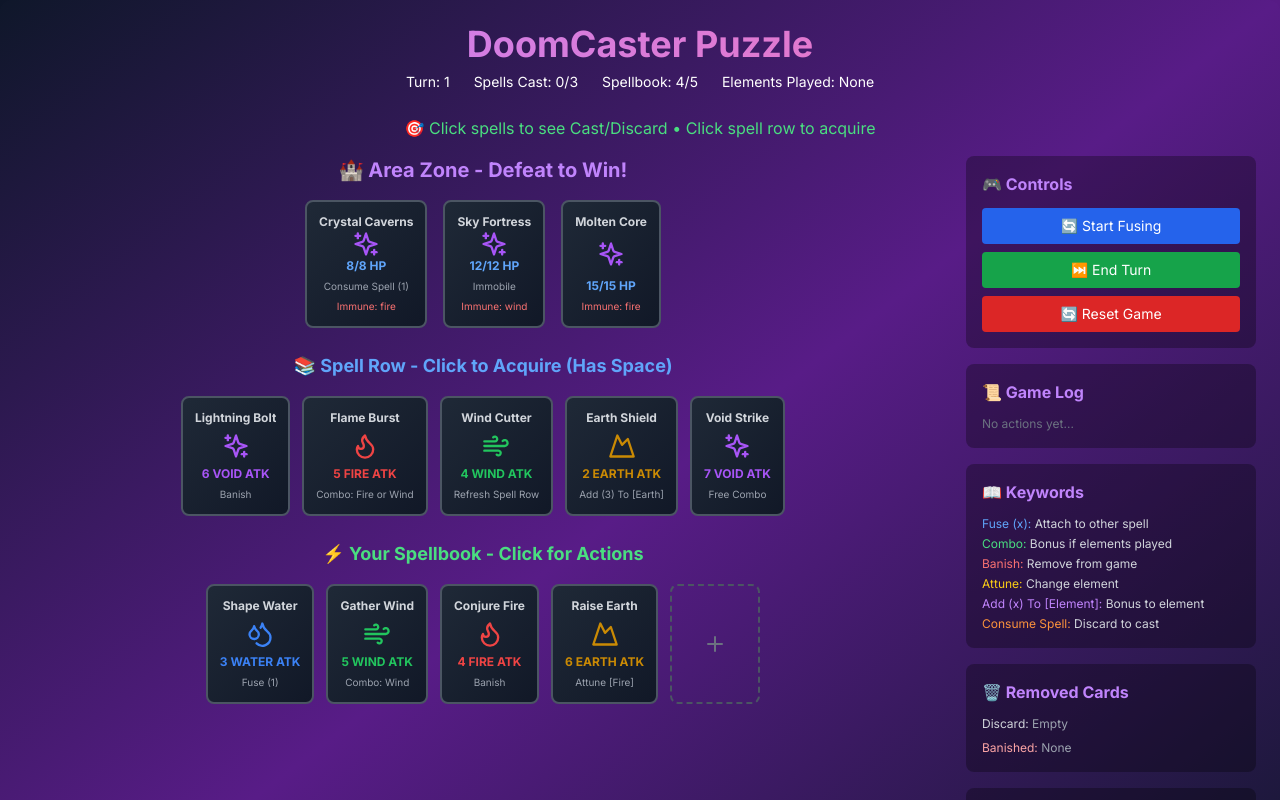
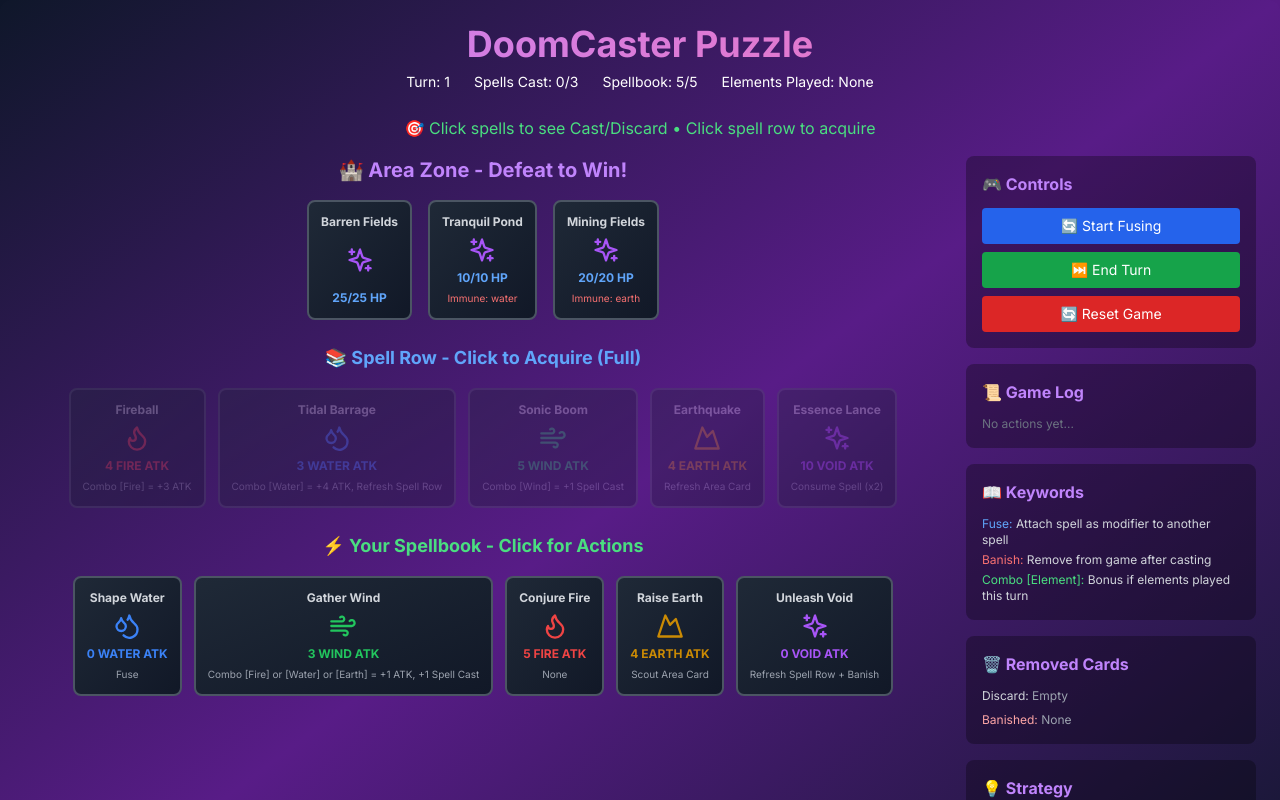
Before and after one commit to micah-roberson/doomcastersgame, a Next.js app: page / in a window 1280 px wide. Shown: the top 800 px of the page. Built offline with nearby package versions, Linux system fonts and the light colour scheme.

Commit message:
first commit

```diff
--- a/components/DoomCasterDemo.tsx
+++ b/components/DoomCasterDemo.tsx
@@ -60,22 +60,23 @@ const DoomCasterDemo = () => {
 
   const [gameState, setGameState] = useState<GameState>({
     player1Spells: [
-      { id: 1, name: 'Shape Water', element: 'water', attack: 3, modifiers: [], tapped: false, ability: 'Fuse (1)' },
-      { id: 2, name: 'Gather Wind', element: 'wind', attack: 5, modifiers: [], tapped: false, ability: 'Combo: Wind' },
-      { id: 3, name: 'Conjure Fire', element: 'fire', attack: 4, modifiers: [], tapped: false, ability: 'Banish' },
-      { id: 4, name: 'Raise Earth', element: 'earth', attack: 6, modifiers: [], tapped: false, ability: 'Attune [Fire]' }
+      { id: 1, name: 'Shape Water', element: 'water', attack: 0, modifiers: [], tapped: false, ability: 'Fuse' },
+      { id: 2, name: 'Gather Wind', element: 'wind', attack: 3, modifiers: [], tapped: false, ability: 'Combo [Fire] or [Water] or [Earth] = +1 ATK, +1 Spell Cast' },
+      { id: 3, name: 'Conjure Fire', element: 'fire', attack: 5, modifiers: [], tapped: false, ability: 'None' },
+      { id: 4, name: 'Raise Earth', element: 'earth', attack: 4, modifiers: [], tapped: false, ability: 'Scout Area Card' },
+      { id: 5, name: 'Unleash Void', element: 'void', attack: 0, modifiers: [], tapped: false, ability: 'Refresh Spell Row + Banish' }
     ],
     spellRow: [
-      { id: 11, name: 'Lightning Bolt', element: 'void', attack: 6, ability: 'Banish' },
-      { id: 12, name: 'Flame Burst', element: 'fire', attack: 5, ability: 'Combo: Fire or Wind' },
-      { id: 13, name: 'Wind Cutter', element: 'wind', attack: 4, ability: 'Refresh Spell Row' },
-      { id: 14, name: 'Earth Shield', element: 'earth', attack: 2, ability: 'Add (3) To [Earth]' },
-      { id: 15, name: 'Void Strike', element: 'void', attack: 7, ability: 'Free Combo' }
+      { id: 11, name: 'Fireball', element: 'fire', attack: 4, ability: 'Combo [Fire] = +3 ATK' },
+      { id: 12, name: 'Tidal Barrage', element: 'water', attack: 3, ability: 'Combo [Water] = +4 ATK, Refresh Spell Row' },
+      { id: 13, name: 'Sonic Boom', element: 'wind', attack: 5, ability: 'Combo [Wind] = +1 Spell Cast' },
+      { id: 14, name: 'Earthquake', element: 'earth', attack: 4, ability: 'Refresh Area Card' },
+      { id: 15, name: 'Essence Lance', element: 'void', attack: 10, ability: 'Consume Spell (x2)' }
     ],
     areaZone: [
-      { id: 21, name: 'Crystal Caverns', defense: 8, immunity: 'fire', defeated: false, currentDamage: 0, ability: 'Consume Spell (1)' },
-      { id: 22, name: 'Sky Fortress', defense: 12, immunity: 'wind', defeated: false, currentDamage: 0, ability: 'Immobile' },
-      { id: 23, name: 'Molten Core', defense: 15, immunity: 'fire', defeated: false, currentDamage: 0, ability: null }
+      { id: 21, name: 'Barren Fields', defense: 25, immunity: undefined, defeated: false, currentDamage: 0, ability: null },
+      { id: 22, name: 'Tranquil Pond', defense: 10, immunity: 'water', defeated: false, currentDamage: 0, ability: null },
+      { id: 23, name: 'Mining Fields', defense: 20, immunity: 'earth', defeated: false, currentDamage: 0, ability: null }
     ],
     discardPile: [],
     removedFromGame: [],
@@ -121,20 +122,43 @@ const DoomCasterDemo = () => {
 
   // Check combo requirements
   const checkCombo = (spell: Spell) => {
-    if (!spell.ability?.includes('Combo:')) return { satisfied: false, bonus: 0 };
+    if (!spell.ability?.includes('Combo')) return { satisfied: false, bonus: 0, extraSpellCast: 0 };
 
-    const comboText = spell.ability.split('Combo: ')[1];
-    const isOr = comboText.includes(' or ');
-    const requiredElements = comboText.split(isOr ? ' or ' : ' and ').map(e => e.toLowerCase().trim());
+    const comboMatch = spell.ability.match(/Combo \[([^\]]+)\](?: or \[([^\]]+)\])?(?: and \[([^\]]+)\])? = ([^,]+)/);
+    if (!comboMatch) return { satisfied: false, bonus: 0, extraSpellCast: 0 };
+
+    const requiredElements = [comboMatch[1], comboMatch[2], comboMatch[3]].filter(Boolean);
+    const bonusText = comboMatch[4];
+
+    // Check if elements are satisfied
+    const isOr = spell.ability.includes(' or ');
+    const isAnd = spell.ability.includes(' and ');
 
     let satisfied = false;
     if (isOr) {
       satisfied = requiredElements.some(element => elementsPlayedThisTurn.includes(element));
+    } else if (isAnd) {
+      satisfied = requiredElements.every(element => elementsPlayedThisTurn.includes(element));
     } else {
-      satisfied = requiredElements.every(element => elementsPlayedThisTurn.includes(element));
+      satisfied = elementsPlayedThisTurn.includes(requiredElements[0]);
     }
 
-    return { satisfied, bonus: satisfied ? 3 : 0 };
+    if (!satisfied) return { satisfied: false, bonus: 0, extraSpellCast: 0 };
+
+    // Parse bonus
+    let bonus = 0;
+    let extraSpellCast = 0;
+
+    if (bonusText.includes('+') && bonusText.includes('ATK')) {
+      const atkMatch = bonusText.match(/\+(\d+) ATK/);
+      if (atkMatch) bonus = parseInt(atkMatch[1]);
+    }
+
+    if (bonusText.includes('+1 Spell Cast')) {
+      extraSpellCast = 1;
+    }
+
+    return { satisfied, bonus, extraSpellCast };
   };
 
   // Check if spellbook has open slots
@@ -336,56 +360,31 @@ const DoomCasterDemo = () => {
     const spell = gameState.player1Spells[selectedSpell];
     const area = gameState.areaZone[areaIndex];
 
-    // Handle Consume Spell
-    if ((area.ability ?? '').includes('Consume Spell')) {
-      const consumeAmount = parseInt((area.ability ?? '').match(/\d+/)?.[0] ?? '0');
-      const availableSpells = gameState.player1Spells.filter((s, i) => i !== selectedSpell && !s.tapped);
-
-      if (availableSpells.length < consumeAmount) {
-        addToLog(`❌ Need ${consumeAmount} additional spells for Consume Spell!`);
-        return;
-      }
-
-      // Auto-consume the required spells
-      setGameState(prev => ({
-        ...prev,
-        discardPile: [...prev.discardPile, ...availableSpells.slice(0, consumeAmount)],
-        player1Spells: prev.player1Spells.filter((s, i) => {
-          if (i === selectedSpell) return true;
-          if (s.tapped) return true;
-          return !availableSpells.slice(0, consumeAmount).includes(s);
-        })
-      }));
-
-      addToLog(`⚡ Consumed ${consumeAmount} spells for ${area.name}`);
-    }
-
     setAnimatingCards([spell.id, area.id]);
 
     setTimeout(() => {
-      // Process spell abilities before damage
+      // Process spell abilities BEFORE damage calculation
       let modifiedSpell = { ...spell };
+      let shouldBanish = false;
+      let extraSpellCast = 0;
 
-      // Handle Attune
-      if ((spell.ability ?? '').includes('Attune')) {
-        const match = (spell.ability ?? '').match(/\[(\w+)\]/);
-        if (match) {
-          const newElement = match[1].toLowerCase();
-          modifiedSpell = { ...modifiedSpell, element: newElement };
-          addToLog(`🔄 ${spell.name} attuned to ${newElement}`);
-        }
+      // Handle Banish ability
+      if (spell.ability?.includes('Banish')) {
+        shouldBanish = true;
+        addToLog(`🚫 ${spell.name} will be banished after attack`);
       }
 
       // Check combo
       const combo = checkCombo(modifiedSpell);
+      extraSpellCast = combo.extraSpellCast;
+
+      if (combo.satisfied) {
+        addToLog(`💥 Combo activated! +${combo.bonus} damage${extraSpellCast > 0 ? `, +${extraSpellCast} spell cast` : ''}`);
+      }
 
       // Calculate final attack
       const attackInfo = calculateAttack(modifiedSpell);
       let finalAttack = attackInfo.attack + combo.bonus;
-
-      if (combo.satisfied) {
-        addToLog(`💥 Combo activated! +${combo.bonus} damage`);
-      }
 
       // Check immunity
       const isImmune = area.immunity === attackInfo.element;
@@ -397,10 +396,10 @@ const DoomCasterDemo = () => {
         // Add element to played this turn
         setElementsPlayedThisTurn(prev => [...prev, modifiedSpell.element]);
 
-        // Tap the spell
+        // Tap the spell (but don't delete unless banished)
         newState.player1Spells = [...prev.player1Spells];
         newState.player1Spells[selectedSpell] = { ...modifiedSpell, tapped: true };
-        newState.spellsCastThisTurn = prev.spellsCastThisTurn + 1;
+        newState.spellsCastThisTurn = prev.spellsCastThisTurn + 1 + extraSpellCast;
 
         // Apply damage
         newState.areaZone = [...prev.areaZone];
@@ -428,23 +427,11 @@ const DoomCasterDemo = () => {
           );
         }
 
-        // Handle Banish
-        if (spell.ability?.includes('Banish')) {
+        // Handle Banish - remove from game after all effects
+        if (shouldBanish) {
           newState.removedFromGame = [...prev.removedFromGame, modifiedSpell];
           newState.player1Spells = newState.player1Spells.filter((_, i) => i !== selectedSpell);
           addToLog(`🚫 ${modifiedSpell.name} banished from game`);
-        }
-
-        // Handle Refresh Spell Row
-        if (spell.ability?.includes('Refresh Spell Row')) {
-          newState.spellRow = [
-            { id: Date.now() + 1, name: 'New Spell 1', element: 'fire', attack: 5, ability: 'Combo: Fire' },
-            { id: Date.now() + 2, name: 'New Spell 2', element: 'water', attack: 4, ability: 'Attune [Wind]' },
-            { id: Date.now() + 3, name: 'New Spell 3', element: 'wind', attack: 6, ability: 'Banish' },
-            { id: Date.now() + 4, name: 'New Spell 4', element: 'earth', attack: 3, ability: 'Add (2) To [Earth]' },
-            { id: Date.now() + 5, name: 'New Spell 5', element: 'void', attack: 7, ability: 'Free Combo' }
-          ];
-          addToLog(`🔄 Spell row refreshed!`);
         }
 
         return newState;
@@ -480,7 +467,7 @@ const DoomCasterDemo = () => {
       }
 
       setFuseState({ ...fuseState, source: spellIndex, step: 'select_target' });
-      addToLog(`🔄 Selected ${spell.name}. Now select target spell.`);
+      addToLog(`🔄 Selected ${spell.name}. Now select target spell to attach to.`);
     } else if (fuseState.step === 'select_target') {
       if (spellIndex === fuseState.source) {
         addToLog("❌ Cannot fuse spell to itself!");
@@ -505,13 +492,13 @@ const DoomCasterDemo = () => {
         // Create modifier from source spell (becomes modifier side)
         const modifier = {
           name: `${sourceSpell.name} Modifier`,
-          attack: Math.floor(sourceSpell.attack / 2),
+          attack: Math.floor(sourceSpell.attack / 2) || 1, // Minimum 1 attack
           element: sourceSpell.element,
           source: 'fuse',
           id: Date.now()
         };
 
-        // Add modifier as LAST modifier to target spell
+        // Add modifier as LAST modifier to target spell (Fuse must be last)
         newState.player1Spells = [...prev.player1Spells];
         newState.player1Spells[targetIndex] = {
           ...targetSpell,
@@ -548,22 +535,23 @@ const DoomCasterDemo = () => {
   const resetGame = () => {
     setGameState({
       player1Spells: [
-        { id: 1, name: 'Shape Water', element: 'water', attack: 3, modifiers: [], tapped: false, ability: 'Fuse (1)' },
-        { id: 2, name: 'Gather Wind', element: 'wind', attack: 5, modifiers: [], tapped: false, ability: 'Combo: Wind' },
-        { id: 3, name: 'Conjure Fire', element: 'fire', attack: 4, modifiers: [], tapped: false, ability: 'Banish' },
-        { id: 4, name: 'Raise Earth', element: 'earth', attack: 6, modifiers: [], tapped: false, ability: 'Attune [Fire]' }
+        { id: 1, name: 'Shape Water', element: 'water', attack: 0, modifiers: [], tapped: false, ability: 'Fuse' },
+        { id: 2, name: 'Gather Wind', element: 'wind', attack: 3, modifiers: [], tapped: false, ability: 'Combo [Fire] or [Water] or [Earth] = +1 ATK, +1 Spell Cast' },
+        { id: 3, name: 'Conjure Fire', element: 'fire', attack: 5, modifiers: [], tapped: false, ability: 'None' },
+        { id: 4, name: 'Raise Earth', element: 'earth', attack: 4, modifiers: [], tapped: false, ability: 'Scout Area Card' },
+        { id: 5, name: 'Unleash Void', element: 'void', attack: 0, modifiers: [], tapped: false, ability: 'Refresh Spell Row + Banish' }
       ],
       spellRow: [
-        { id: 11, name: 'Lightning Bolt', element: 'void', attack: 6, ability: 'Banish' },
-        { id: 12, name: 'Flame Burst', element: 'fire', attack: 5, ability: 'Combo: Fire or Wind' },
-        { id: 13, name: 'Wind Cutter', element: 'wind', attack: 4, ability: 'Refresh Spell Row' },
-        { id: 14, name: 'Earth Shield', element: 'earth', attack: 2, ability: 'Add (3) To [Earth]' },
-        { id: 15, name: 'Void Strike', element: 'void', attack: 7, ability: 'Free Combo' }
+        { id: 11, name: 'Fireball', element: 'fire', attack: 4, ability: 'Combo [Fire] = +3 ATK' },
+        { id: 12, name: 'Tidal Barrage', element: 'water', attack: 3, ability: 'Combo [Water] = +4 ATK, Refresh Spell Row' },
+        { id: 13, name: 'Sonic Boom', element: 'wind', attack: 5, ability: 'Combo [Wind] = +1 Spell Cast' },
+        { id: 14, name: 'Earthquake', element: 'earth', attack: 4, ability: 'Refresh Area Card' },
+        { id: 15, name: 'Essence Lance', element: 'void', attack: 10, ability: 'Consume Spell (x2)' }
       ],
       areaZone: [
-        { id: 21, name: 'Crystal Caverns', defense: 8, immunity: 'fire', defeated: false, currentDamage: 0, ability: 'Consume Spell (1)' },
-        { id: 22, name: 'Sky Fortress', defense: 12, immunity: 'wind', defeated: false, currentDamage: 0, ability: 'Immobile' },
-        { id: 23, name: 'Molten Core', defense: 15, immunity: 'fire', defeated: false, currentDamage: 0, ability: null }
+        { id: 21, name: 'Barren Fields', defense: 25, immunity: undefined, defeated: false, currentDamage: 0, ability: null },
+        { id: 22, name: 'Tranquil Pond', defense: 10, immunity: 'water', defeated: false, currentDamage: 0, ability: null },
+        { id: 23, name: 'Mining Fields', defense: 20, immunity: 'earth', defeated: false, currentDamage: 0, ability: null }
       ],
       discardPile: [],
       removedFromGame: [],
@@ -763,12 +751,9 @@ const DoomCasterDemo = () => {
           <div className="bg-black/30 rounded-lg p-4">
             <h3 className="font-bold text-purple-400 mb-3">📖 Keywords</h3>
             <div className="text-xs text-gray-300 space-y-1">
-              <div><span className="text-blue-400">Fuse (x):</span> Attach to other spell</div>
-              <div><span className="text-green-400">Combo:</span> Bonus if elements played</div>
-              <div><span className="text-red-400">Banish:</span> Remove from game</div>
-              <div><span className="text-yellow-400">Attune:</span> Change element</div>
-              <div><span className="text-purple-400">Add (x) To [Element]:</span> Bonus to element</div>
-              <div><span className="text-orange-400">Consume Spell:</span> Discard to cast</div>
+              <div><span className="text-blue-400">Fuse:</span> Attach spell as modifier to another spell</div>
+              <div><span className="text-red-400">Banish:</span> Remove from game after casting</div>
+              <div><span className="text-green-400">Combo [Element]:</span> Bonus if elements played this turn</div>
             </div>
           </div>
 
@@ -803,12 +788,12 @@ const DoomCasterDemo = () => {
           <div className="bg-black/30 rounded-lg p-4">
             <h3 className="font-bold text-purple-400 mb-3">💡 Strategy</h3>
             <div className="text-xs text-gray-300 space-y-1">
-              <div>• Use Shape Water to fuse spells</div>
+              <div>• Use Shape Water to fuse spells together</div>
               <div>• Play elements for combo bonuses</div>
               <div>• Watch area immunities!</div>
-              <div>• Crystal Caverns needs sacrifice</div>
               <div>• Banished spells are gone forever</div>
-              <div>• Attune changes spell element</div>
+              <div>• Fuse modifiers are attached last</div>
+              <div>• Combos check elements played this turn</div>
             </div>
           </div>
         </div>
--- a/next.config.js
+++ b/next.config.js
@@ -1,8 +1,6 @@
 /** @type {import('next').NextConfig} */
 const nextConfig = {
-  experimental: {
-    appDir: true,
-  },
+  // App directory is now stable in Next.js 14
 }
 
 module.exports = nextConfig
```
Also changed, not shown: 1 other file (tests, documents, lock files or other folders).
